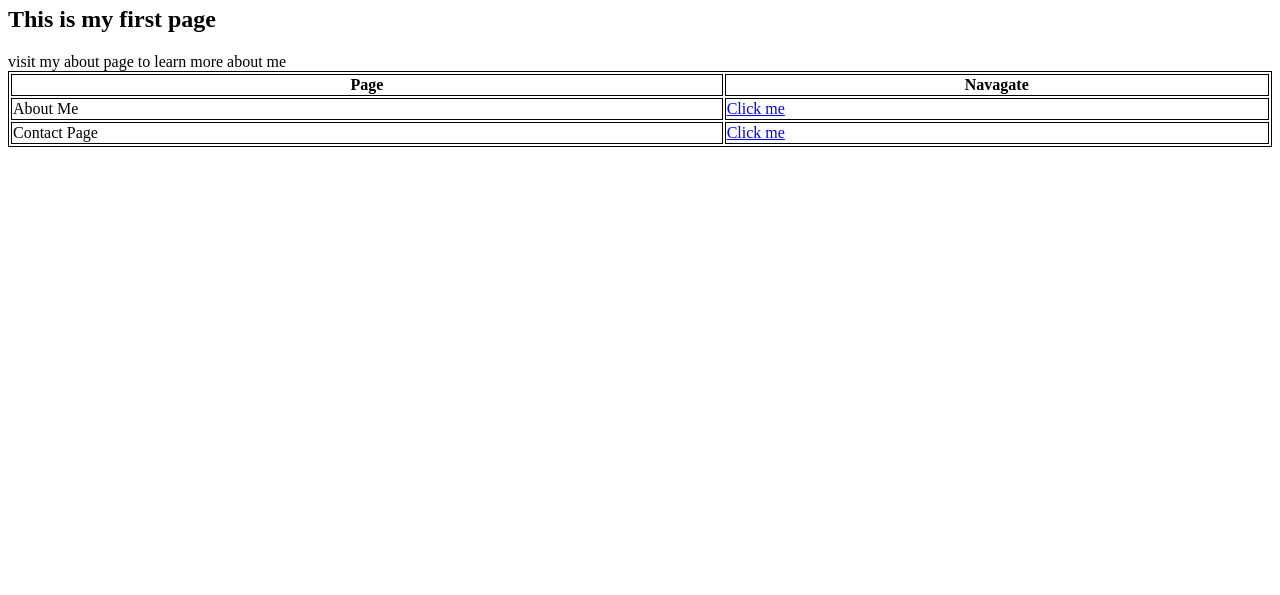
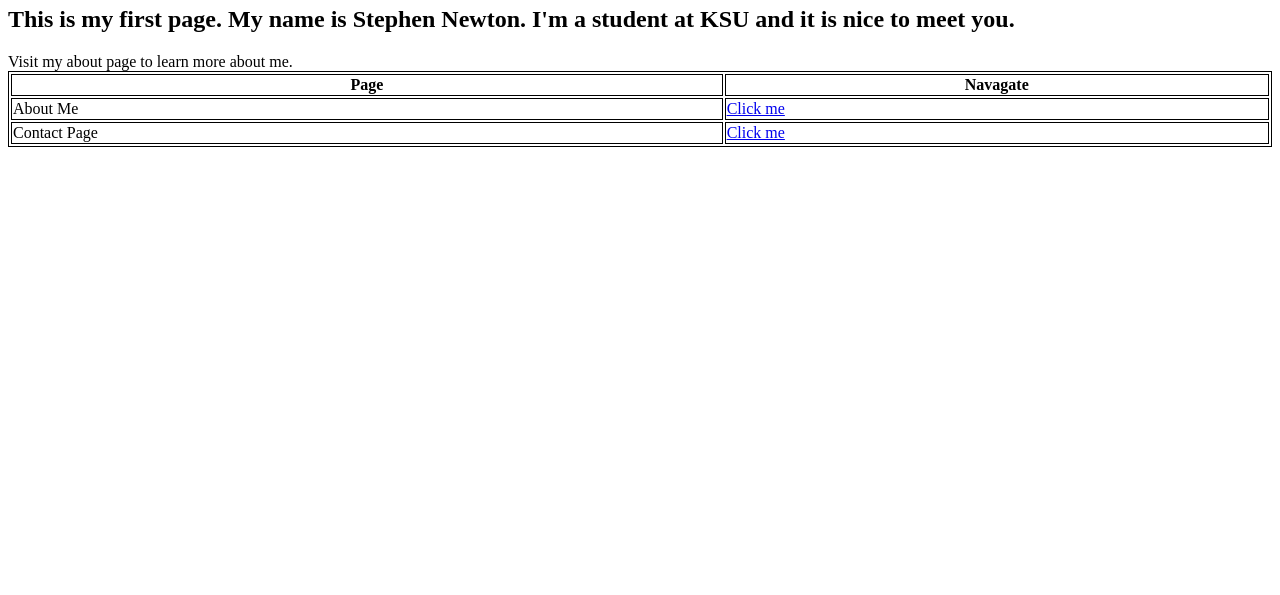
Before and after one commit to Stephen-Newton/Individual-web-project, a plain HTML site: page Page-1.html in a window 1280 px wide. Shown: the part 205-800 px from the top of the page. Drawn offline with Linux system fonts and the light colour scheme.

Commit message:
Update Page-1.html

```diff
--- a/Page-1.html
+++ b/Page-1.html
@@ -6,8 +6,10 @@
         <body>
             <h1 style="font-size:80px;">Hello people</h1>
             <h1 style="color: rgb(255, 0, 0);">nice to meet you</h1>
-            <h2 style="border: 2 px silver; ">This is my first page</h2>
-            <a>visit my about page to learn more about me</a>
+            <h2 style="border: 2 px silver; ">
+                This is my first page. My name is Stephen Newton. I'm a student at KSU and
+            it is nice to meet you.</h2>
+            <a>Visit my about page to learn more about me.</a>
 
             <style>
                 table, th,td{
```
